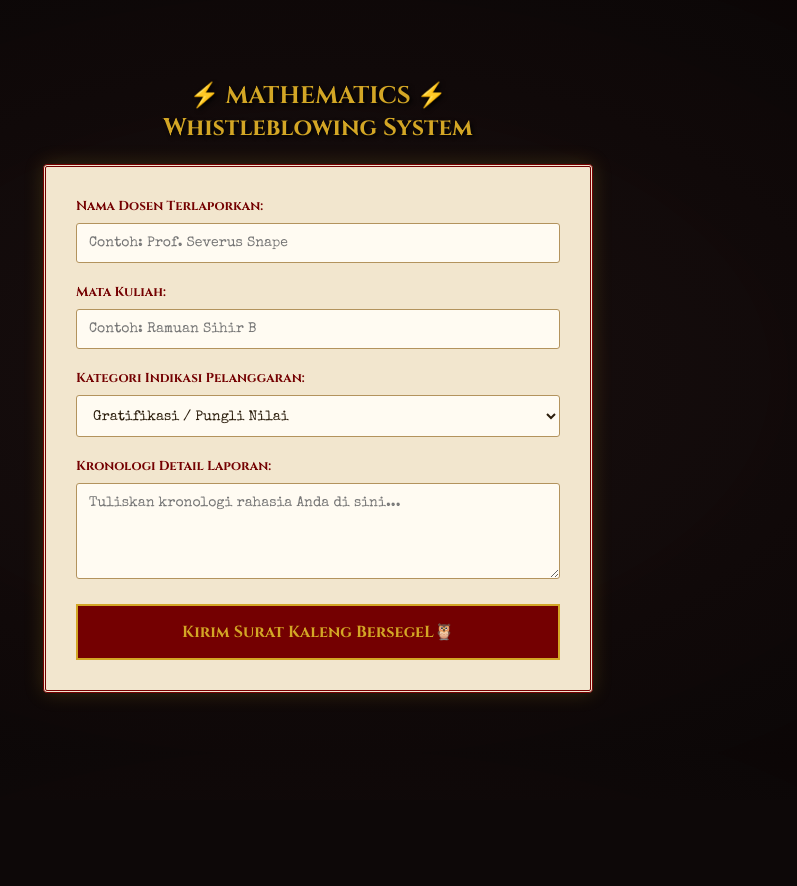
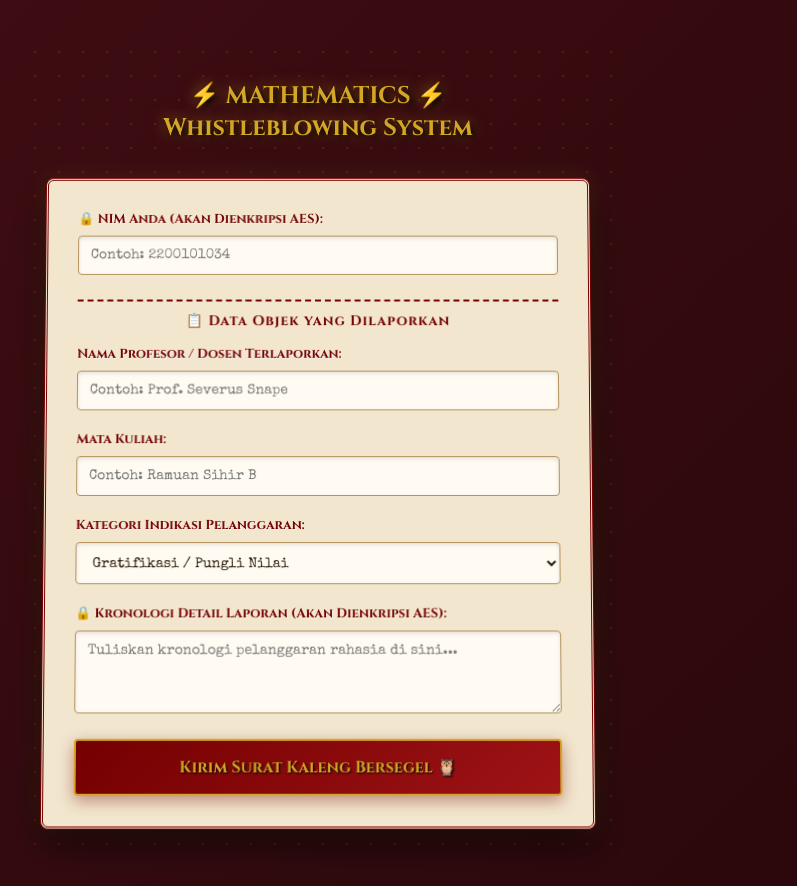
Before and after one commit to nalaspacex/wbs-flask-uas, a Flask app: page / in a window 1280 px wide. Shown: the whole page, without its empty margins (322-1119 px from the left). Before the commit the page ends 699 px from the top, so only its background shows below. Run offline with Flask 3, Linux system fonts and the light colour scheme.

Commit message:
Fixing 7

```diff
--- a/templates/form.html
+++ b/templates/form.html
@@ -6,30 +6,71 @@
     <title>MIU Whistleblowing</title>
     <link href="https://fonts.googleapis.com/css2?family=Cinzel:wght@600;700&family=Special+Elite&display=swap" rel="stylesheet">
     <style>
+        /* Base Styling & Animasi Latar Belakang Bergerak */
         body {
-            background-color: #1a0f0f;
-            background-image: radial-gradient(rgba(26, 15, 15, 0.8), #090505);
+            background: linear-gradient(135deg, #2b060a 25%, #4a1017 50%, #1a0305 100%);
+            background-size: 400% 400%;
+            animation: gradientMove 15s ease infinite;
             font-family: 'Special Elite', monospace;
             max-width: 550px;
             margin: 40px auto;
             padding: 20px;
             color: #dec897;
+            overflow-x: hidden;
+            position: relative;
         }
+
+        @keyframes gradientMove {
+            0% { background-position: 0% 50%; }
+            50% { background-position: 100% 50%; }
+            100% { background-position: 0% 50%; }
+        }
+
+        /* Partikel Sihir Mengambang di Latar Belakang */
+        body::before {
+            content: "";
+            position: absolute;
+            top: 0; left: 0; width: 100%; height: 100%;
+            background-image: radial-gradient(rgba(211, 166, 37, 0.15) 1px, transparent 0);
+            background-size: 24px 24px;
+            animation: floatingMagic 20s linear infinite;
+            z-index: -1;
+            pointer-events: none;
+        }
+
+        @keyframes floatingMagic {
+            from { transform: translateY(0); }
+            to { transform: translateY(-100% + 24px); }
+        }
+
         h2 {
             font-family: 'Cinzel', serif;
             text-align: center;
             color: #d3a625;
-            text-shadow: 2px 2px 4px #000;
+            text-shadow: 3px 3px 6px #000, 0 0 15px rgba(211, 166, 37, 0.6);
+            margin-bottom: 30px;
         }
+
+        /* Desain Form Efek Kartu 3D Mengambang */
         form {
             background: #f2e6ce;
             padding: 30px;
-            border-radius: 4px;
+            border-radius: 8px;
             border: 3px double #740001;
-            box-shadow: 0px 0px 20px rgba(211, 166, 37, 0.2);
+            box-shadow: 0px 15px 35px rgba(0, 0, 0, 0.6), 0px 0px 25px rgba(211, 166, 37, 0.15);
             color: #2b1d0c;
+            transform: perspective(1000px) rotateX(2deg);
+            transition: transform 0.5s ease, box-shadow 0.5s ease;
         }
+
+        /* Efek Interaksi 3D saat Kursor Mendekat */
+        form:hover {
+            transform: perspective(1000px) rotateX(0deg) translateY(-5px);
+            box-shadow: 0px 25px 50px rgba(0, 0, 0, 0.8), 0px 0px 35px rgba(211, 166, 37, 0.3);
+        }
+
         .group { margin-bottom: 20px; }
+
         label {
             display: block;
             margin-bottom: 8px;
@@ -37,7 +78,9 @@
             font-family: 'Cinzel', serif;
             font-size: 13px;
             color: #740001;
+            text-shadow: 1px 1px 0px rgba(255,255,255,0.5);
         }
+
         input, select, textarea {
             width: 100%;
             padding: 12px;
@@ -46,23 +89,59 @@
             border: 1px solid #b3935d;
             font-family: 'Special Elite', monospace;
             font-size: 14px;
-            border-radius: 3px;
+            border-radius: 4px;
             color: #2b1d0c;
+            box-shadow: inset 0 2px 4px rgba(0,0,0,0.1);
+            transition: all 0.3s ease;
         }
+
+        input:focus, select:focus, textarea:focus {
+            outline: none;
+            border-color: #740001;
+            box-shadow: 0 0 8px rgba(116, 0, 1, 0.4), inset 0 2px 4px rgba(0,0,0,0.1);
+            background: #ffffff;
+        }
+
+        .crypto-divider {
+            border-top: 2px dashed #740001;
+            margin: 25px 0 15px 0;
+            padding-top: 10px;
+            text-align: center;
+            font-family: 'Cinzel', serif;
+            color: #740001;
+            font-size: 14px;
+            font-weight: bold;
+            letter-spacing: 1px;
+        }
+
+        /* Tombol Sihir Interaktif */
         button {
             width: 100%;
             padding: 15px;
-            background: #740001;
+            background: linear-gradient(135deg, #740001 0%, #9e1316 100%);
             color: #d3a625;
             border: 2px solid #d3a625;
             font-size: 16px;
             font-family: 'Cinzel', serif;
             font-weight: bold;
             cursor: pointer;
+            border-radius: 4px;
+            text-shadow: 1px 1px 2px #000;
+            box-shadow: 0 5px 15px rgba(116, 0, 1, 0.4);
+            transition: all 0.3s ease;
         }
+
         button:hover {
-            background: #d3a625;
+            background: linear-gradient(135deg, #d3a625 0%, #f1cc63 100%);
             color: #740001;
+            border-color: #740001;
+            text-shadow: none;
+            box-shadow: 0 5px 20px rgba(211, 166, 37, 0.6);
+            transform: translateY(-2px);
+        }
+
+        button:active {
+            transform: translateY(1px);
         }
     </style>
 </head>
@@ -71,7 +150,14 @@
     <form action="/" method="POST">
 
         <div class="group">
-            <label for="nama_dosen">Nama Dosen Terlaporkan:</label>
+            <label for="nim_mahasiswa">🔒 NIM Anda (Akan Dienkripsi AES):</label>
+            <input type="text" id="nim_mahasiswa" name="nim_mahasiswa" required placeholder="Contoh: 2200101034">
+        </div>
+
+        <div class="crypto-divider">📋 Data Objek yang Dilaporkan</div>
+
+        <div class="group">
+            <label for="nama_dosen">Nama Profesor / Dosen Terlaporkan:</label>
             <input type="text" id="nama_dosen" name="nama_dosen" required placeholder="Contoh: Prof. Severus Snape">
         </div>
 
@@ -90,11 +176,11 @@
         </div>
 
         <div class="group">
-            <label for="kronologi">Kronologi Detail Laporan:</label>
-            <textarea id="kronologi" name="kronologi" rows="5" required placeholder="Tuliskan kronologi rahasia Anda di sini..."></textarea>
+            <label for="kronologi">🔒 Kronologi Detail Laporan (Akan Dienkripsi AES):</label>
+            <textarea id="kronologi" name="kronologi" rows="4" required placeholder="Tuliskan kronologi pelanggaran rahasia di sini..."></textarea>
         </div>
 
-        <button type="submit">Kirim Surat Kaleng BersegeL🦉</button>
+        <button type="submit">Kirim Surat Kaleng Bersegel 🦉</button>
     </form>
 </body>
 </html>
--- a/templates/response.html
+++ b/templates/response.html
@@ -86,12 +86,12 @@
         <div class="data-value">{{ kategori }}</div>
 
         <div style="margin-top: 25px; border-top: 2px double #b3935d; padding-top: 15px;">
-            <h4 style="font-family: 'Cinzel', serif; text-align: center; color: #740001; margin: 5px 0;">🔮 Peta Alur Kriptografi Data Laporan</h4>
+            <h4 style="font-family: 'Cinzel', serif; text-align: center; color: #740001; margin: 5px 0;">🔮 Data Laporan</h4>
 
-            <div class="data-label" style="color: #555;">[Tahap 1] Input Asli Mahasiswa (Plaintext):</div>
+            <div class="data-label" style="color: #555;">Input Asli Mahasiswa (Plaintext):</div>
             <div class="data-value">{{ laporan_asli }}</div>
 
-            <div class="data-label" style="color: #740001;">[Tahap 2] Hasil Enkripsi di Database (Ciphertext):</div>
+            <div class="data-label" style="color: #740001;">Hasil Enkripsi di Database (Ciphertext):</div>
             <div class="data-value crypto-secure">{{ laporan_terenkripsi }}</div>
         </div>
 
```
